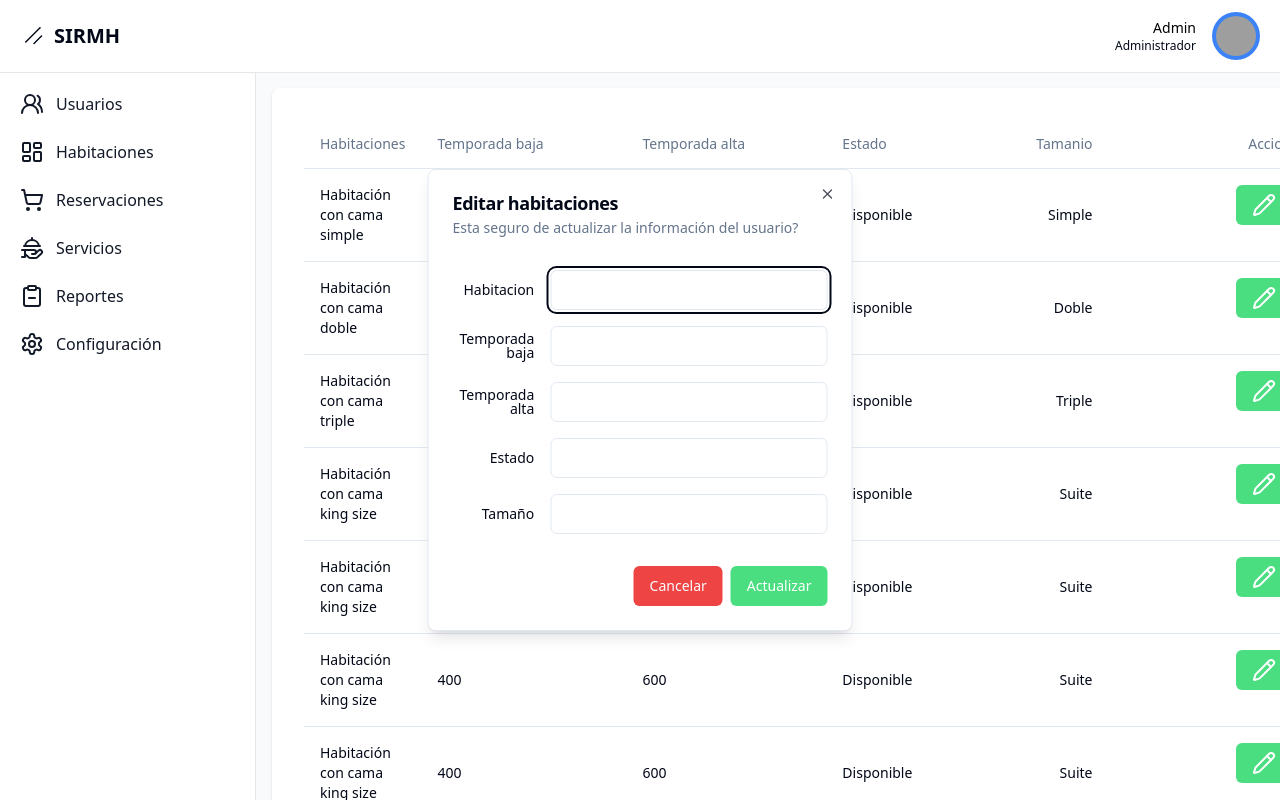
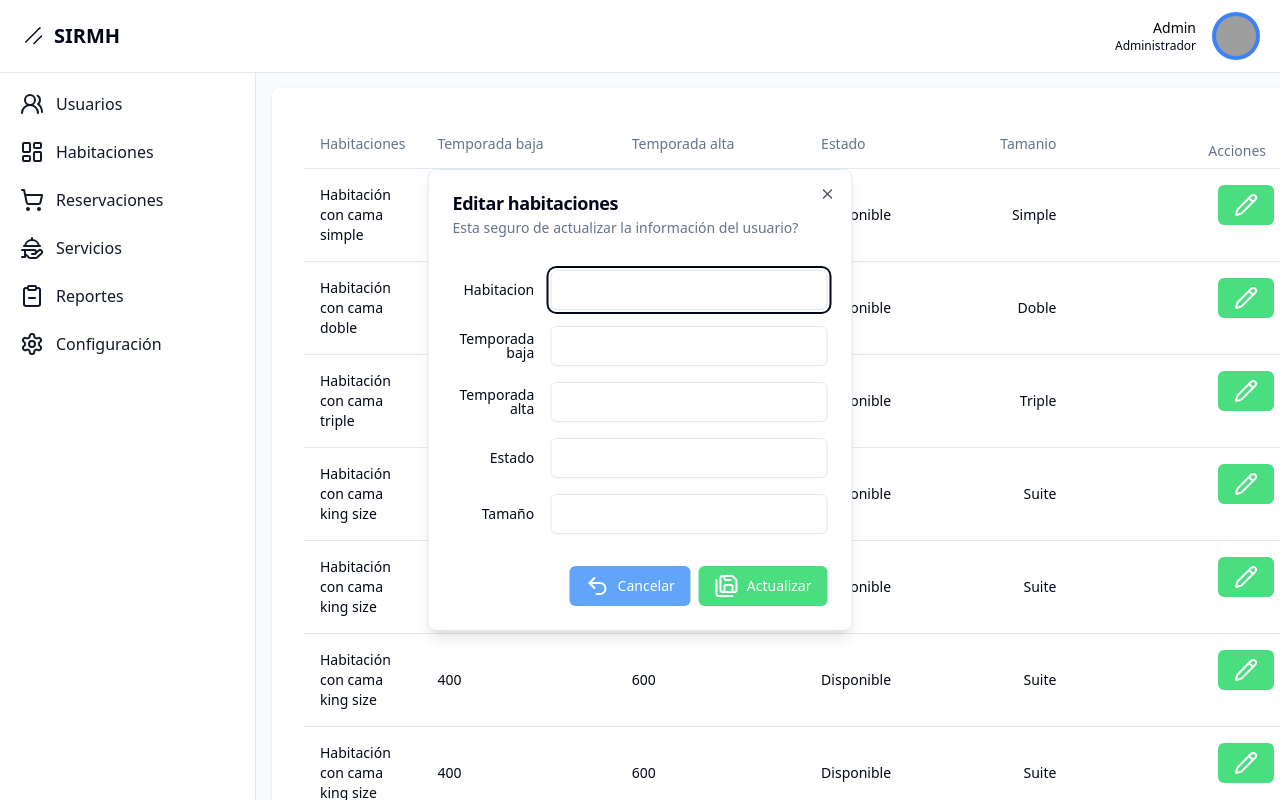
Before and after one commit to Requenez-Diaz/Admin-sirhm, a Next.js app: page /dashboard/bedrooms in a window 1280 px wide. Both pictures are taken after a click on the button 1264 px from the left and 204 px from the top of the page. Shown: the top 800 px of the page. Built offline with nearby package versions, Linux system fonts and the light colour scheme; grey boxes are pictures that could not be loaded.

Commit message:
Adding icons in the DialogContent to edit and delete bedrooms

```diff
--- a/src/app/cards/delete-beedrooms.tsx
+++ b/src/app/cards/delete-beedrooms.tsx
@@ -14,7 +14,7 @@ export function DeleteBedrooms() {
     <Dialog>
       <DialogTrigger asChild>
         <Button variant='destructive'>
-        <svg
+          <svg
             xmlns="http://www.w3.org/2000/svg"
             width="24"
             height="24"
@@ -36,14 +36,29 @@ export function DeleteBedrooms() {
       </DialogTrigger>
       <DialogContent className='sm:max-w-[425px]'>
         <DialogHeader>
-          <DialogTitle>Eliminar usuario</DialogTitle>
+          <DialogTitle>Eliminar habitacion</DialogTitle>
           <DialogDescription>
             Esta seguro de eliminar la habitacion?
           </DialogDescription>
         </DialogHeader>
         <DialogFooter>
-          <Button variant='destructive'>Cancelar</Button>
-          <Button type='submit' variant={"success"}>
+          <Button variant='success'>
+            <svg xmlns="http://www.w3.org/2000/svg" width="24" height="24" viewBox="0 0 24 24" fill="none" stroke="currentColor" stroke-width="2" stroke-linecap="round" stroke-linejoin="round"
+              className="lucide lucide-undo-2 mr-2">
+              <path d="M9 14 4 9l5-5" />
+              <path d="M4 9h10.5a5.5 5.5 0 0 1 5.5 5.5a5.5 5.5 0 0 1-5.5 5.5H11" />
+            </svg>
+            Cancelar
+          </Button>
+          <Button type='submit' variant={"destructive"}>
+            <svg xmlns="http://www.w3.org/2000/svg" width="24" height="24" viewBox="0 0 24 24" fill="none" stroke="currentColor" stroke-width="2" stroke-linecap="round" stroke-linejoin="round"
+              className="lucide lucide-trash-2 mr-2">
+              <path d="M3 6h18" />
+              <path d="M19 6v14c0 1-1 2-2 2H7c-1 0-2-1-2-2V6" />
+              <path d="M8 6V4c0-1 1-2 2-2h4c1 0 2 1 2 2v2" />
+              <line x1="10" x2="10" y1="11" y2="17" />
+              <line x1="14" x2="14" y1="11" y2="17" />
+            </svg>
             Eliminar
           </Button>
         </DialogFooter>
--- a/src/app/cards/edit-bedrooms.tsx
+++ b/src/app/cards/edit-bedrooms.tsx
@@ -73,8 +73,22 @@ export function EditBedrooms() {
           </div>
         </div>
         <DialogFooter>
-          <Button variant='destructive'>Cancelar</Button>
+          <Button variant='success'>
+            <svg xmlns="http://www.w3.org/2000/svg" width="24" height="24" viewBox="0 0 24 24" fill="none" stroke="currentColor" stroke-width="2" stroke-linecap="round" stroke-linejoin="round"
+              className="lucide lucide-undo-2 mr-2">
+              <path d="M9 14 4 9l5-5" />
+              <path d="M4 9h10.5a5.5 5.5 0 0 1 5.5 5.5a5.5 5.5 0 0 1-5.5 5.5H11" />
+            </svg>
+            Cancelar
+          </Button>
           <Button type='submit' variant={"update"}>
+            <svg xmlns="http://www.w3.org/2000/svg" width="24" height="24" viewBox="0 0 24 24" fill="none" stroke="currentColor" stroke-width="2" stroke-linecap="round" stroke-linejoin="round"
+              className="lucide lucide-save-all mr-2">
+              <path d="M10 2v3a1 1 0 0 0 1 1h5" />
+              <path d="M18 18v-6a1 1 0 0 0-1-1h-6a1 1 0 0 0-1 1v6" />
+              <path d="M18 22H4a2 2 0 0 1-2-2V6" />
+              <path d="M8 18a2 2 0 0 1-2-2V4a2 2 0 0 1 2-2h9.172a2 2 0 0 1 1.414.586l2.828 2.828A2 2 0 0 1 22 6.828V16a2 2 0 0 1-2.01 2z" />
+            </svg>
             Actualizar
           </Button>
         </DialogFooter>
--- a/src/app/dashboard/bedrooms/page.tsx
+++ b/src/app/dashboard/bedrooms/page.tsx
@@ -141,8 +141,12 @@ const HabitacionesPage = () => {
             <TableHead className='text-right'>Tamanio</TableHead>
             <TableHead className='text-right items-center'>
               Acciones
-              <Button variant= 'success' className='mr-4'>
-                Agregar habitción
+              <Button variant='success' className='ml-4'>
+                <svg xmlns="http://www.w3.org/2000/svg" width="24" height="24" viewBox="0 0 24 24" fill="none" stroke="currentColor" stroke-width="2" stroke-linecap="round" stroke-linejoin="round" className="lucide lucide-plus mr-2">
+                  <path d="M5 12h14" />
+                  <path d="M12 5v14" />
+                </svg>
+                Agregar habitación
               </Button>
             </TableHead>
           </TableRow>
```
